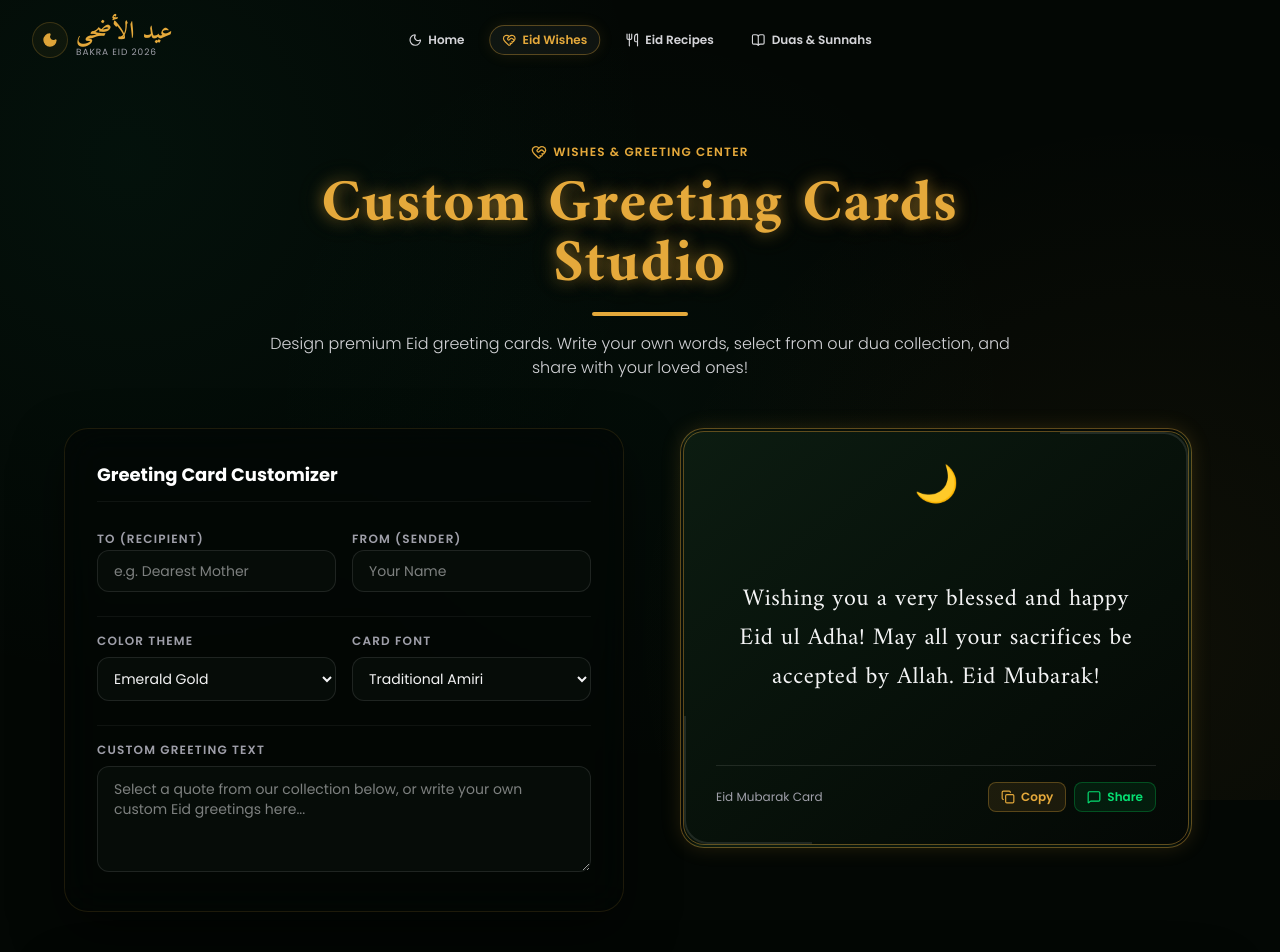
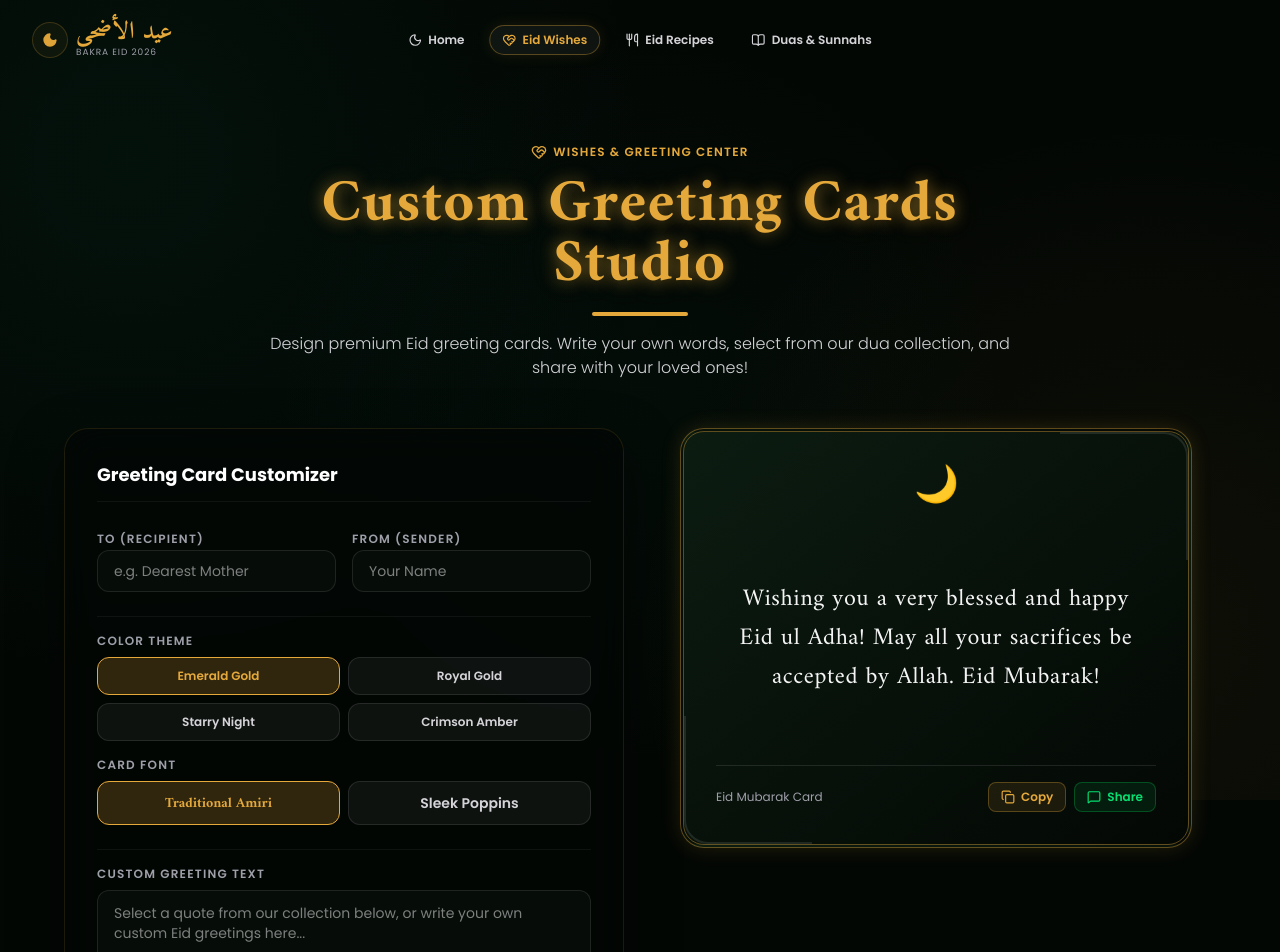
Before and after one commit to codewithlaiba28/Eid_ul_azha_2026, a Next.js app: page /wishes in a window 1280 px wide. Shown: the top 952 px of the page. Built offline with nearby package versions, Linux system fonts and the light colour scheme.

Commit message:
Improve font and color theme UI with button-style selectors

```diff
--- a/src/app/wishes/page.tsx
+++ b/src/app/wishes/page.tsx
@@ -158,30 +158,88 @@ export default function WishesPage() {
               </div>
 
               {/* Design Controls */}
-              <div className="grid grid-cols-2 gap-4 border-t border-white/5 pt-4">
-                <div className="space-y-2">
+              <div className="grid grid-cols-1 gap-4 border-t border-white/5 pt-4">
+                <div className="space-y-2 col-span-2 sm:col-span-1">
                   <label className="text-xs font-semibold text-zinc-400 uppercase tracking-widest block">Color Theme</label>
-                  <select
-                    value={cardTheme}
-                    onChange={(e) => setCardTheme(e.target.value as any)}
-                    className="w-full px-3 py-2.5 rounded-xl border border-white/10 bg-[#060c08] text-zinc-100 focus:outline-none focus:border-secondary text-sm font-poppins"
-                  >
-                    <option value="emerald" className="bg-zinc-900 text-zinc-100">Emerald Gold</option>
-                    <option value="gold" className="bg-zinc-900 text-zinc-100">Royal Gold</option>
-                    <option value="night" className="bg-zinc-900 text-zinc-100">Starry Night</option>
-                    <option value="crimson" className="bg-zinc-900 text-zinc-100">Crimson Amber</option>
-                  </select>
+                  <div className="grid grid-cols-2 gap-2 w-full">
+                    <motion.button
+                      whileHover={{ scale: 1.02 }}
+                      whileTap={{ scale: 0.98 }}
+                      onClick={() => setCardTheme("emerald")}
+                      className={`px-3 py-2.5 rounded-xl border text-xs font-semibold transition-all ${
+                        cardTheme === "emerald"
+                          ? "bg-secondary/20 border-secondary text-secondary"
+                          : "bg-white/5 border-white/10 text-zinc-300 hover:bg-white/10"
+                      } font-poppins`}
+                    >
+                      Emerald Gold
+                    </motion.button>
+                    <motion.button
+                      whileHover={{ scale: 1.02 }}
+                      whileTap={{ scale: 0.98 }}
+                      onClick={() => setCardTheme("gold")}
+                      className={`px-3 py-2.5 rounded-xl border text-xs font-semibold transition-all ${
+                        cardTheme === "gold"
+                          ? "bg-secondary/20 border-secondary text-secondary"
+                          : "bg-white/5 border-white/10 text-zinc-300 hover:bg-white/10"
+                      } font-poppins`}
+                    >
+                      Royal Gold
+                    </motion.button>
+                    <motion.button
+                      whileHover={{ scale: 1.02 }}
+                      whileTap={{ scale: 0.98 }}
+                      onClick={() => setCardTheme("night")}
+                      className={`px-3 py-2.5 rounded-xl border text-xs font-semibold transition-all ${
+                        cardTheme === "night"
+                          ? "bg-secondary/20 border-secondary text-secondary"
+                          : "bg-white/5 border-white/10 text-zinc-300 hover:bg-white/10"
+                      } font-poppins`}
+                    >
+                      Starry Night
+                    </motion.button>
+                    <motion.button
+                      whileHover={{ scale: 1.02 }}
+                      whileTap={{ scale: 0.98 }}
+                      onClick={() => setCardTheme("crimson")}
+                      className={`px-3 py-2.5 rounded-xl border text-xs font-semibold transition-all ${
+                        cardTheme === "crimson"
+                          ? "bg-secondary/20 border-secondary text-secondary"
+                          : "bg-white/5 border-white/10 text-zinc-300 hover:bg-white/10"
+                      } font-poppins`}
+                    >
+                      Crimson Amber
+                    </motion.button>
+                  </div>
                 </div>
                 <div className="space-y-2">
                   <label className="text-xs font-semibold text-zinc-400 uppercase tracking-widest block">Card Font</label>
-                  <select
-                    value={cardFont}
-                    onChange={(e) => setCardFont(e.target.value as any)}
-                    className="w-full px-3 py-2.5 rounded-xl border border-white/10 bg-[#060c08] text-zinc-100 focus:outline-none focus:border-secondary text-sm font-poppins"
-                  >
-                    <option value="amiri" className="bg-zinc-900 text-zinc-100">Traditional Amiri</option>
-                    <option value="poppins" className="bg-zinc-900 text-zinc-100">Sleek Poppins</option>
-                  </select>
+                  <div className="flex gap-2 w-full">
+                    <motion.button
+                      whileHover={{ scale: 1.02 }}
+                      whileTap={{ scale: 0.98 }}
+                      onClick={() => setCardFont("amiri")}
+                      className={`flex-1 px-3 py-2.5 rounded-xl border text-sm font-semibold transition-all ${
+                        cardFont === "amiri"
+                          ? "bg-secondary/20 border-secondary text-secondary"
+                          : "bg-white/5 border-white/10 text-zinc-300 hover:bg-white/10"
+                      } font-poppins`}
+                    >
+                      <span className="font-amiri">Traditional Amiri</span>
+                    </motion.button>
+                    <motion.button
+                      whileHover={{ scale: 1.02 }}
+                      whileTap={{ scale: 0.98 }}
+                      onClick={() => setCardFont("poppins")}
+                      className={`flex-1 px-3 py-2.5 rounded-xl border text-sm font-semibold transition-all ${
+                        cardFont === "poppins"
+                          ? "bg-secondary/20 border-secondary text-secondary"
+                          : "bg-white/5 border-white/10 text-zinc-300 hover:bg-white/10"
+                      } font-poppins`}
+                    >
+                      <span>Sleek Poppins</span>
+                    </motion.button>
+                  </div>
                 </div>
               </div>
 
```
